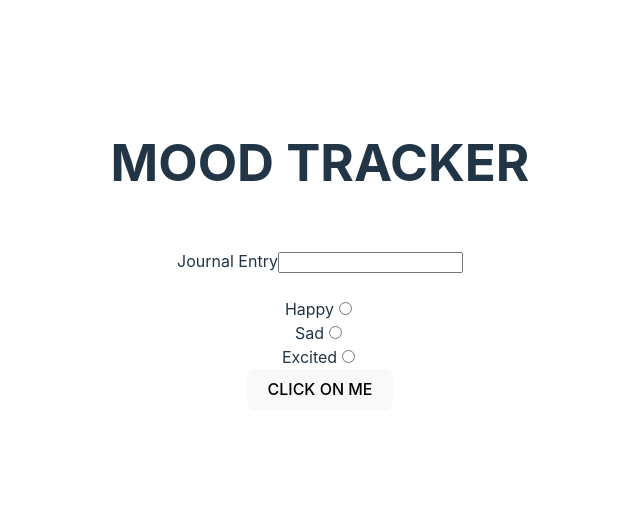
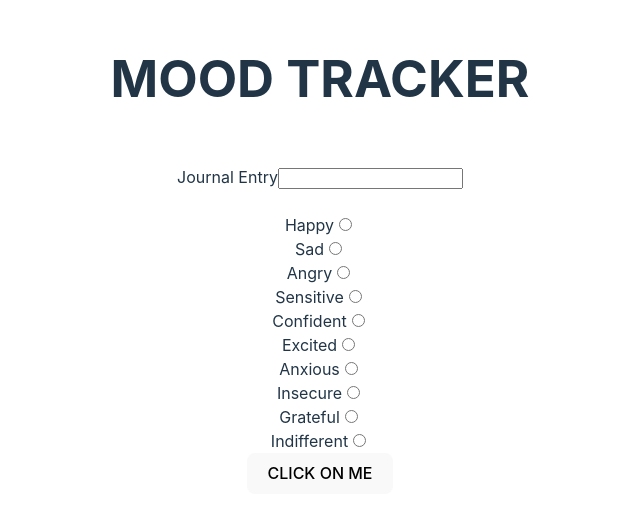
Before and after one commit to Allersnj/river-hacks-2023, a React (Vite) app in the folder moodtracker/: page / in a window 1280 px wide. Shown: the part 145-662 px from the top of the page, without its empty margins (320-960 px from the left). Built offline with nearby package versions, Linux system fonts and the light colour scheme.

Commit message:
Re added mood buttons

```diff
--- a/moodtracker/src/components/Entry.jsx
+++ b/moodtracker/src/components/Entry.jsx
@@ -32,7 +32,21 @@ function Entry(props) {
             <br />
             {moodRadioButton("Sad")}
             <br />
+            {moodRadioButton("Angry")}
+            <br />
+            {moodRadioButton("Sensitive")}
+            <br />
+            {moodRadioButton("Confident")}
+            <br />
             {moodRadioButton("Excited")}
+            <br />
+            {moodRadioButton("Anxious")}
+            <br />
+            {moodRadioButton("Insecure")}
+            <br />
+            {moodRadioButton("Grateful")}
+            <br />
+            {moodRadioButton("Indifferent")}
             <br />
             <button type='submit' onClick={submitHandler}>CLICK ON ME</button>
         </form>
```
